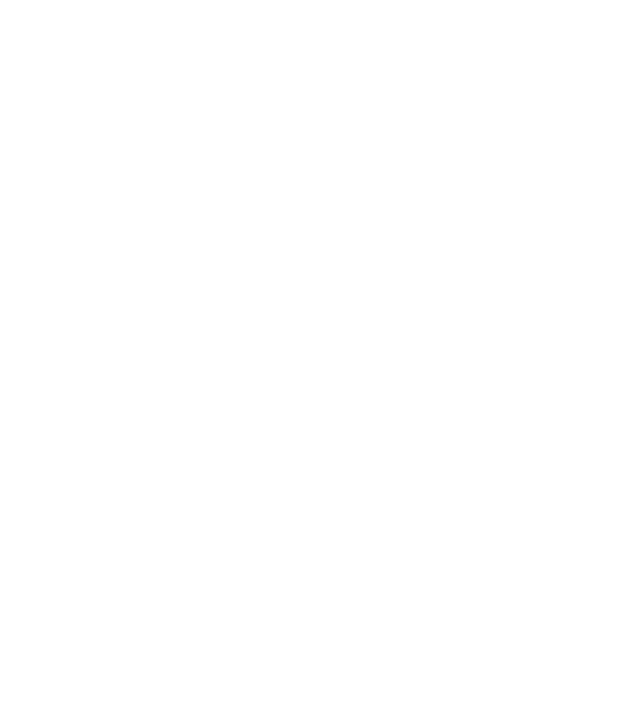
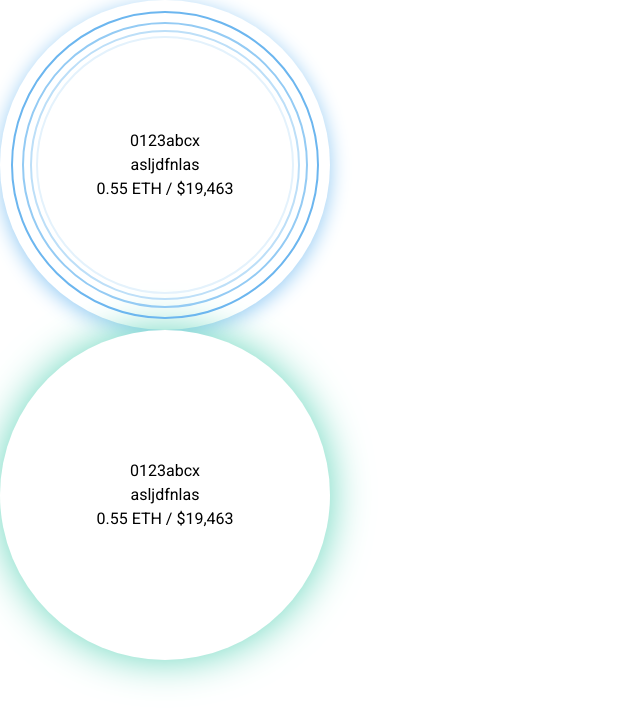
Before and after one commit to arealclimber/CryptoSleuth, a Next.js app in the folder frontend/: page /trial in a window 1280 px wide. Shown: the top 724 px of the page, without its empty margins (0-640 px from the left). Built offline with nearby package versions, Linux system fonts and the light colour scheme; a web font is replaced by a local one.

Commit message:
feat: 🎸 hovered effect of cash-in & cash-out ball

```diff
--- a/frontend/components/CashInBall.tsx
+++ b/frontend/components/CashInBall.tsx
@@ -1,4 +1,4 @@
-import React from 'react';
+import React, {useState} from 'react';
 
 interface ICashInBall {
 	w: string;
@@ -11,12 +11,27 @@ interface ICashInBall {
 const CashInBall = ({w, h, title, content, remark}: ICashInBall) => {
 	// const w = 'w-[36rem]';
 	// const h = 'h-[36rem]';
+	const [hovered, setHovered] = useState(false);
+
+	const handleMouseOver = () => {
+		setHovered(true);
+	};
+
+	const handleMouseOut = () => {
+		setHovered(false);
+	};
 
 	return (
 		<div className={``}>
 			{/* 用 TailwindCSS 自定義寫出陰影 */}
 			<div
-				className={`${w} ${h} rounded-full shadow-cashInGreen flex flex-col justify-center items-center`}
+				className={`${w} ${h} ${
+					hovered
+						? `cashInBallHoverBg cursor-pointer shadow-cashBallHover`
+						: `bg-white shadow-cashInGreen`
+				} rounded-full flex flex-col justify-center items-center`}
+				onMouseEnter={handleMouseOver}
+				onMouseLeave={handleMouseOut}
 			>
 				{/* <div className="flex flex-col"> */}
 				<p className="">{title}</p>
--- a/frontend/components/CashOutBall.tsx
+++ b/frontend/components/CashOutBall.tsx
@@ -1,4 +1,4 @@
-import React from 'react';
+import React, {useState} from 'react';
 
 interface ICashOutBall {
 	w: string;
@@ -10,22 +10,47 @@ interface ICashOutBall {
 
 const CashOutBall = ({w, h, title, content, remark}: ICashOutBall) => {
 	// TODO: 把 w-[] h-[] 改成 props
+	const [hovered, setHovered] = useState(false);
+
+	const handleMouseOver = () => {
+		setHovered(true);
+	};
+
+	const handleMouseOut = () => {
+		setHovered(false);
+	};
+
 	return (
 		<div className={``}>
+			{/* bg-gradient-to-tl from-[#BDDFF8] via-[#e1f0fb] to-[#fff]  */}
 			<div
-				className={`${w} ${h} rounded-full bg-white shadow-cashOutBlue flex justify-center items-center`}
+				className={`${w} ${h} rounded-full ${
+					hovered
+						? `cashOutBallHoverBg cursor-pointer shadow-cashBallHover`
+						: `bg-white shadow-cashOutBlue`
+				} transition-all duration-300 flex justify-center items-center`}
+				onMouseEnter={handleMouseOver}
+				onMouseLeave={handleMouseOut}
 			>
 				<div
-					className={`w-[19.25rem] h-[19.25rem] rounded-full border-2 border-blue-350 flex justify-center items-center`}
+					className={`w-[19.25rem] h-[19.25rem] rounded-full ${
+						hovered ? `` : `border-2`
+					} border-blue-350 flex justify-center items-center`}
 				>
 					<div
-						className={`w-[17.875rem] h-[17.875rem] rounded-full border-2 border-blue-250 flex justify-center items-center`}
+						className={`w-[17.875rem] h-[17.875rem] rounded-full ${
+							hovered ? `` : `border-2`
+						} border-blue-250 flex justify-center items-center`}
 					>
 						<div
-							className={`w-[16.84375rem] h-[16.84375rem] rounded-full border-2 border-blue-150 flex justify-center items-center`}
+							className={`w-[16.84375rem] h-[16.84375rem] rounded-full ${
+								hovered ? `` : `border-2`
+							} border-blue-150 flex justify-center items-center`}
 						>
 							<div
-								className={`w-[16.15625rem] h-[16.15625rem] rounded-full border-2 border-blue-50 flex flex-col justify-center items-center`}
+								className={`w-[16.15625rem] h-[16.15625rem] rounded-full ${
+									hovered ? `` : `border-2`
+								} border-blue-50 flex flex-col justify-center items-center`}
 							>
 								<p className="">{title}</p>
 								<p className="">{content}</p>
--- a/frontend/pages/trial.tsx
+++ b/frontend/pages/trial.tsx
@@ -81,28 +81,31 @@ export default function Trial() {
 
 	const ballClickHandlers = ballClickHandlersRouter();
 
+	// const w = 'w-[12.5rem]';
+	// const h = 'h-[12.5rem]';
+
 	const w = 'w-[20.625rem]';
 	const h = 'h-[20.625rem]';
 
 	return (
 		<main className={``}>
 			{/* 轉出的球 */}
-			{/* <CashOutBall
+			<CashOutBall
 				w={w}
 				h={h}
 				title={`0123abcx`}
 				content="asljdfnlas"
 				remark="0.55 ETH / $19,463 "
-			/> */}
+			/>
 
 			{/* 轉入的球 */}
-			{/* <CashInBall
+			<CashInBall
 				w={w}
 				h={h}
 				title={`0123abcx`}
 				content="asljdfnlas"
 				remark="0.55 ETH / $19,463 "
-			/> */}
+			/>
 		</main>
 	);
 }
--- a/frontend/styles/custom.css
+++ b/frontend/styles/custom.css
@@ -8,3 +8,11 @@
 	background: #fff;
 	box-shadow: 0px 0px 40px 0px #65d6bc;
 }
+
+.cashOutBallHoverBg {
+	background: linear-gradient(321deg, #bddff8 13.4%, #fff 83.93%);
+}
+
+.cashInBallHoverBg {
+	background: linear-gradient(139deg, #a8f4e2 14.04%, #fff 84.14%);
+}
--- a/frontend/tailwind.config.js
+++ b/frontend/tailwind.config.js
@@ -50,6 +50,7 @@ module.exports = {
 				'innerCustom': '0px 0px 20px 0px rgba(0, 0, 0, 0.15) inset',
 				'cashInGreen': '0px 0px 40px 0px #65D6BC',
 				'cashOutBlue': '0px 4px 20px 0px #94CBF4',
+				'cashBallHover': '0px 4px 25px rgba(0, 0, 0, 0.20)',
 			},
 			borderRadius: {
 				'21xl': '21.875rem',
```
